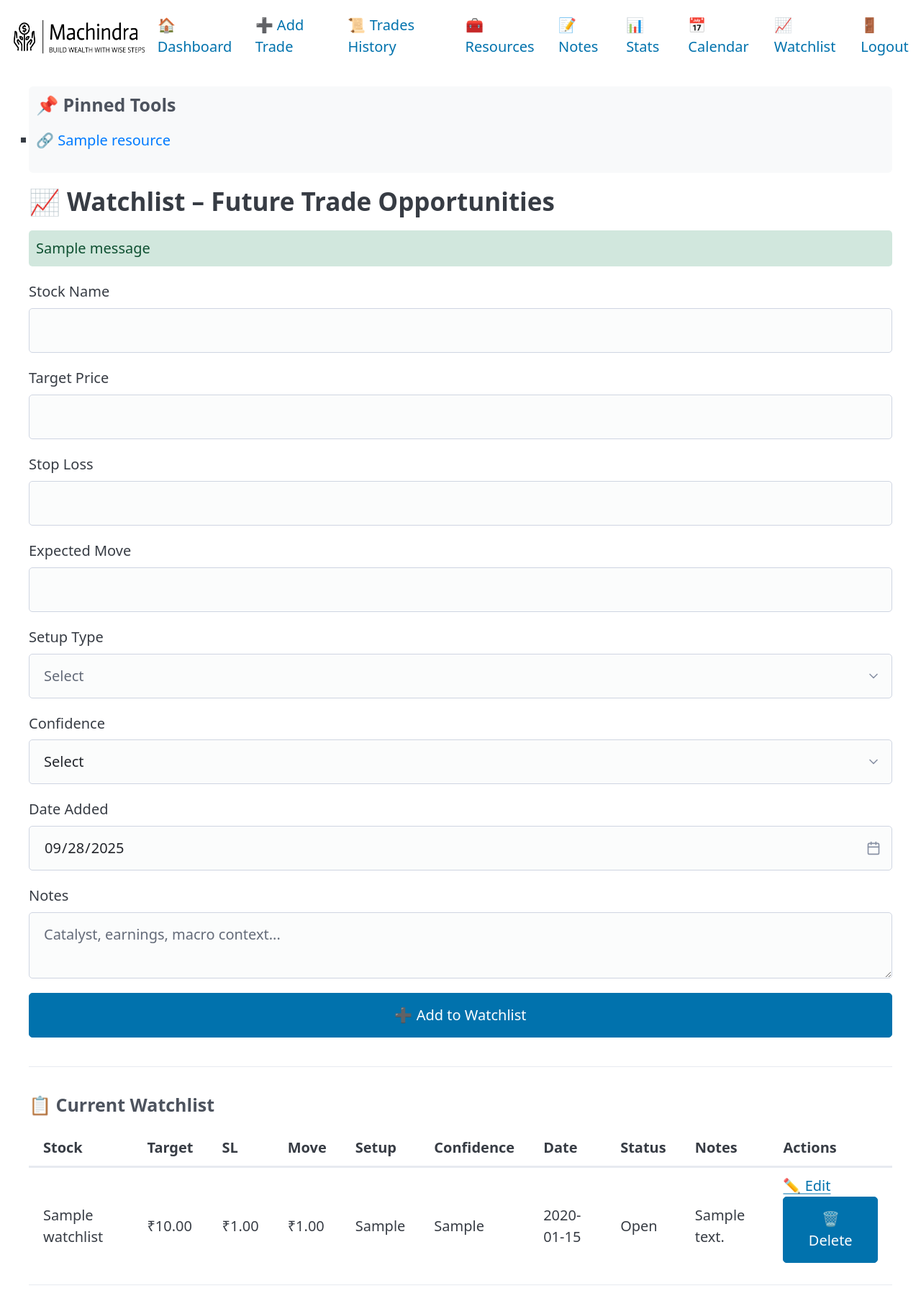
After one commit to Machindra220/Trading-Journal-App, a Flask app: page /watchlist/watchlist in a window 1280 px wide. The commit adds this page. Shown: the whole page at 72% size. Run offline with Flask 3, Linux system fonts and the light colour scheme; a user stored in the database is signed in; tables that the repository leaves empty hold one stand-in row (values such as "Sample post"); one stand-in notice (Sample message) is shown.

Commit message:
Watchlist page added

```diff
--- a/app/__init__.py
+++ b/app/__init__.py
@@ -21,6 +21,7 @@ def create_app():
     from app.routes.resources import resources_bp
     from app.routes.notes import notes_bp
     from app.routes.calendar import calendar_bp
+    from app.routes.watchlist import watchlist_bp
 
     app.register_blueprint(calendar_bp)
     app.register_blueprint(auth_bp)
@@ -29,6 +30,7 @@ def create_app():
     app.register_blueprint(export_bp)
     app.register_blueprint(resources_bp, url_prefix='/resources')
     app.register_blueprint(notes_bp)
+    app.register_blueprint(watchlist_bp)
 
 
     @app.route('/')
--- /dev/null
+++ b/app/routes/watchlist.py
@@ -0,0 +1,87 @@
+from flask import Blueprint, render_template, request, redirect, url_for, flash
+from flask_login import login_required, current_user
+from app.extensions import db
+from app.models import Watchlist
+from datetime import date
+
+# watchlist_bp = Blueprint('watchlist', __name__)
+watchlist_bp = Blueprint('watchlist', __name__, url_prefix='/watchlist')
+
+
+#Add entry to watchlist route
+@watchlist_bp.route('/watchlist', methods=['GET', 'POST'])
+@login_required
+def add():
+    if request.method == 'POST':
+        stock_name = request.form.get('stock_name', '').strip().upper()
+        target_price = request.form.get('target_price', type=float)
+        stop_loss = request.form.get('stop_loss', type=float)
+        expected_move = request.form.get('expected_move', type=float)
+        setup_type = request.form.get('setup_type')
+        confidence = request.form.get('confidence')
+        date_added = request.form.get('date_added', type=lambda d: date.fromisoformat(d))
+        notes = request.form.get('notes', '').strip()
+
+        # ✅ Validation
+        if not stock_name or target_price <= 0 or stop_loss <= 0 or expected_move <= 0 or not setup_type:
+            flash("Please fill all required fields with valid values.", "danger")
+            return redirect(url_for('watchlist.add'))
+
+        item = Watchlist(
+            user_id=current_user.id,
+            stock_name=stock_name,
+            target_price=target_price,
+            stop_loss=stop_loss,
+            expected_move=expected_move,
+            setup_type=setup_type,
+            confidence=confidence,
+            date_added=date_added,
+            notes=notes,
+            status='Open'
+        )
+        db.session.add(item)
+        db.session.commit()
+        flash(f"{stock_name} added to watchlist.", "success")
+        return redirect(url_for('watchlist.add'))
+
+    # GET: render page with current watchlist
+    watchlist = Watchlist.query.filter_by(user_id=current_user.id).order_by(Watchlist.date_added.desc()).all()
+    return render_template('watchlist.html', watchlist=watchlist)
+
+#Edit watchlist route
+@watchlist_bp.route('/watchlist/edit/<int:item_id>', methods=['GET', 'POST'])
+@login_required
+def edit(item_id):
+    item = Watchlist.query.filter_by(id=item_id, user_id=current_user.id).first_or_404()
+
+    if request.method == 'POST':
+        item.stock_name = request.form.get('stock_name', '').strip().upper()
+        item.target_price = request.form.get('target_price', type=float)
+        item.stop_loss = request.form.get('stop_loss', type=float)
+        item.expected_move = request.form.get('expected_move', type=float)
+        item.setup_type = request.form.get('setup_type')
+        item.confidence = request.form.get('confidence')
+        item.date_added = request.form.get('date_added', type=lambda d: date.fromisoformat(d))
+        item.notes = request.form.get('notes', '').strip()
+        item.status = request.form.get('status', 'Open')
+
+        # ✅ Validation
+        if not item.stock_name or item.target_price <= 0 or item.stop_loss <= 0 or item.expected_move <= 0 or not item.setup_type:
+            flash("Please fill all required fields with valid values.", "danger")
+            return redirect(url_for('watchlist.edit', item_id=item.id))
+
+        db.session.commit()
+        flash(f"{item.stock_name} updated successfully.", "success")
+        return redirect(url_for('watchlist.add'))
+
+    return render_template('edit_watchlist.html', item=item)
+
+#delete_watchlist Route
+@watchlist_bp.route('/watchlist/delete/<int:item_id>', methods=['POST'])
+@login_required
+def delete(item_id):
+    item = Watchlist.query.filter_by(id=item_id, user_id=current_user.id).first_or_404()
+    db.session.delete(item)
+    db.session.commit()
+    flash(f"{item.stock_name} removed from watchlist.", "success")
+    return redirect(url_for('watchlist.add'))
--- a/app/static/css/buttons.css
+++ b/app/static/css/buttons.css
@@ -86,3 +86,6 @@
         border-radius: 4px;
       }
     }
+#stock_name {
+  text-transform: uppercase;
+}
--- a/app/templates/base.html
+++ b/app/templates/base.html
@@ -33,6 +33,10 @@
       <li class="nav-item">
         <a class="nav-link" href="{{ url_for('calendar.calendar_view') }}">📅 Calendar</a>
       </li>
+      <li class="nav-item">
+      <a class="nav-link" href="{{ url_for('watchlist.add') }}">📈 Watchlist</a>
+    </li>
+
 
       <li><a href="{{ url_for('auth.logout') }}">🚪 Logout</a></li>
     </ul>
--- /dev/null
+++ b/app/templates/watchlist.html
@@ -0,0 +1,130 @@
+{% extends "base.html" %}
+{% block title %}📈 Watchlist – Future Trade Opportunities{% endblock %}
+{% block content %}
+<h2>📈 Watchlist – Future Trade Opportunities</h2>
+
+{% with messages = get_flashed_messages(with_categories=true) %}
+  {% for category, message in messages %}
+    <div class="flash-{{ category }}">{{ message }}</div>
+  {% endfor %}
+{% endwith %}
+
+<form method="POST" action="{{ url_for('watchlist.add') }}" class="mb-4">
+  <input type="hidden" name="csrf_token" value="{{ csrf_token() }}">
+
+  <div class="row g-3">
+    <div class="col-md-3">
+      <label for="stock_name">Stock Name</label>
+      <input type="text" name="stock_name" id="stock_name" class="form-control" required />
+    </div>
+
+    <div class="col-md-2">
+      <label for="target_price">Target Price</label>
+      <input type="number" step="0.01" name="target_price" id="target_price" class="form-control" required min="0.01" onwheel="this.blur()" />
+    </div>
+
+    <div class="col-md-2">
+      <label for="stop_loss">Stop Loss</label>
+      <input type="number" step="0.01" name="stop_loss" id="stop_loss" class="form-control" required min="0.01" onwheel="this.blur()" />
+    </div>
+
+    <div class="col-md-2">
+      <label for="expected_move">Expected Move</label>
+      <input type="number" step="0.01" name="expected_move" id="expected_move" class="form-control" required min="0.01" onwheel="this.blur()" />
+    </div>
+
+    <div class="col-md-3">
+      <label for="setup_type">Setup Type</label>
+      <select name="setup_type" id="setup_type" class="form-select" required>
+        <option value="">Select</option>
+        <option value="Breakout">Breakout</option>
+        <option value="Pullback">Pullback</option>
+        <option value="Reversal">Reversal</option>
+        <option value="News Driven">News Driven</option>
+      </select>
+    </div>
+
+    <div class="col-md-2">
+      <label for="confidence">Confidence</label>
+      <select name="confidence" id="confidence" class="form-select">
+        <option value="">Select</option>
+        <option value="High">High</option>
+        <option value="Medium">Medium</option>
+        <option value="Low">Low</option>
+      </select>
+    </div>
+
+    <div class="col-md-3">
+      <label for="date_added">Date Added</label>
+      <input type="date" name="date_added" id="date_added" class="form-control" required />
+    </div>
+
+    <div class="col-md-7">
+      <label for="notes">Notes</label>
+      <textarea name="notes" id="notes" rows="2" class="form-control" placeholder="Catalyst, earnings, macro context..."></textarea>
+    </div>
+  </div>
+
+  <div class="mt-3">
+    <button type="submit" class="btn btn-success">➕ Add to Watchlist</button>
+  </div>
+</form>
+
+<hr>
+
+<h4>📋 Current Watchlist</h4>
+<table class="table table-bordered table-striped">
+  <thead>
+    <tr>
+      <th>Stock</th>
+      <th>Target</th>
+      <th>SL</th>
+      <th>Move</th>
+      <th>Setup</th>
+      <th>Confidence</th>
+      <th>Date</th>
+      <th>Status</th>
+      <th>Notes</th>
+      <th>Actions</th>
+    </tr>
+  </thead>
+  <tbody>
+    {% for item in watchlist %}
+    <tr>
+      <td>{{ item.stock_name }}</td>
+      <td>₹{{ item.target_price }}</td>
+      <td>₹{{ item.stop_loss }}</td>
+      <td>₹{{ item.expected_move }}</td>
+      <td>{{ item.setup_type }}</td>
+      <td>{{ item.confidence }}</td>
+      <td>{{ item.date_added.strftime('%Y-%m-%d') }}</td>
+      <td>{{ item.status }}</td>
+      <td>{{ item.notes }}</td>
+      <!-- <td>
+        <a href="{{ url_for('watchlist.edit', item_id=item.id) }}" class="btn btn-sm btn-primary">✏️ Edit</a>
+        <a href="{{ url_for('watchlist.delete', item_id=item.id) }}" class="btn btn-sm btn-danger">🗑️ Delete</a>
+      </td> -->
+      <td>
+        <a href="{{ url_for('watchlist.edit', item_id=item.id) }}" class="btn btn-sm btn-primary">✏️ Edit</a>
+        <form method="POST" action="{{ url_for('watchlist.delete', item_id=item.id) }}" style="display:inline;" onsubmit="return confirm('Are you sure you want to delete this item?');">
+            <input type="hidden" name="csrf_token" value="{{ csrf_token() }}">
+            <button type="submit" class="btn btn-sm btn-danger">🗑️ Delete</button>
+        </form>
+      </td>
+    </tr>
+    {% else %}
+    <tr><td colspan="10" class="text-center">No watchlist items yet.</td></tr>
+    {% endfor %}
+  </tbody>
+</table>
+
+<script>
+  document.addEventListener('DOMContentLoaded', function() {
+    const dateInput = document.getElementById('date_added');
+    if (!dateInput.value) {
+      const today = new Date().toISOString().split('T')[0];
+      dateInput.value = today;
+    }
+  });
+</script>
+{% endblock %}
```
Also changed, not shown: app/models.py (+23 -16 lines), app/templates/edit_entry.html (+25 -4 lines), app/templates/edit_exit.html (+34 -4 lines), app/templates/edit_watchlist.html (added, +81 -0 lines).
